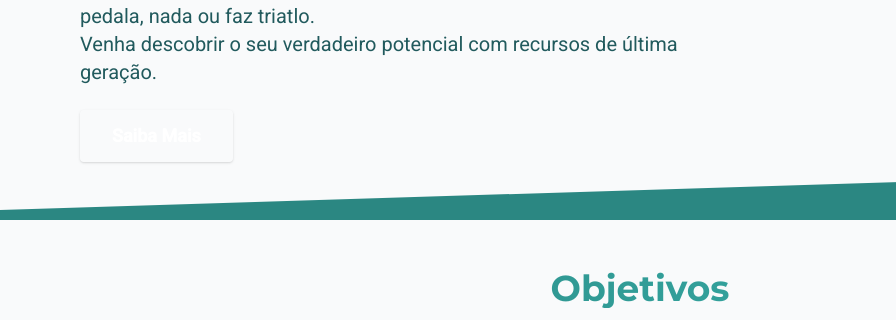
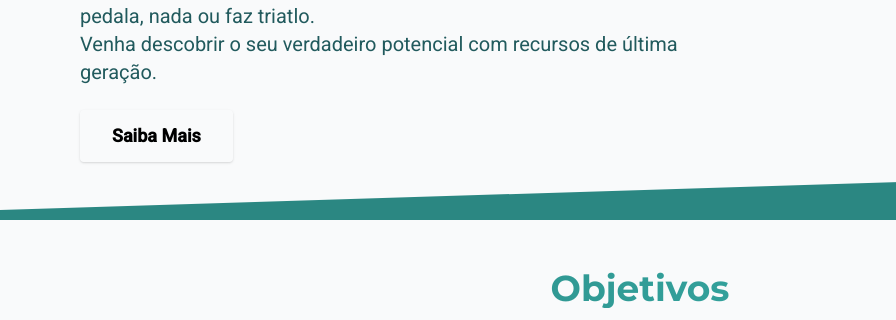
Before and after one commit to trilabperformance/trilabperformance.github.io, a plain HTML site: page index.html in a window 1280 px wide. Shown: the part 322-642 px from the top of the page, 0-896 px from the left. Drawn offline with nearby package versions, Linux system fonts and the light colour scheme; grey boxes are pictures that could not be loaded.

Commit message:
Update index.html

```diff
--- a/index.html
+++ b/index.html
@@ -102,7 +102,7 @@
       <div class="w-full md:w-3/5 mb-10 md:mb-0 pr-0 md:pr-10">
         <h1 class="text-4xl md:text-5xl font-extrabold text-gradient leading-tight mb-4">A sua performance de endurance começa na ciência.</h1>
         <p class="text-lg md:text-xl text-teal-800 mb-6">Avaliação e acompanhamento fisiológico integrados para quem corre, pedala, nada ou faz triatlo.<br> Venha descobrir o seu verdadeiro potencial com recursos de última geração.</p>
-        <a href="#planos" class="inline-block bg-teal-600 hover:bg-teal-700 text-white font-bold py-3 px-8 rounded shadow transition-all duration-200 text-lg">Saiba Mais</a>
+        <a href="#planos" class="inline-block bg-teal-600 hover:bg-teal-700 text-black font-bold py-3 px-8 rounded shadow transition-all duration-200 text-lg">Saiba Mais</a>
       </div>
       <div class="w-full md:w-2/5 flex justify-center md:justify-end">
         <!-- Logo (again, on right for simple hero visual) -->
```
